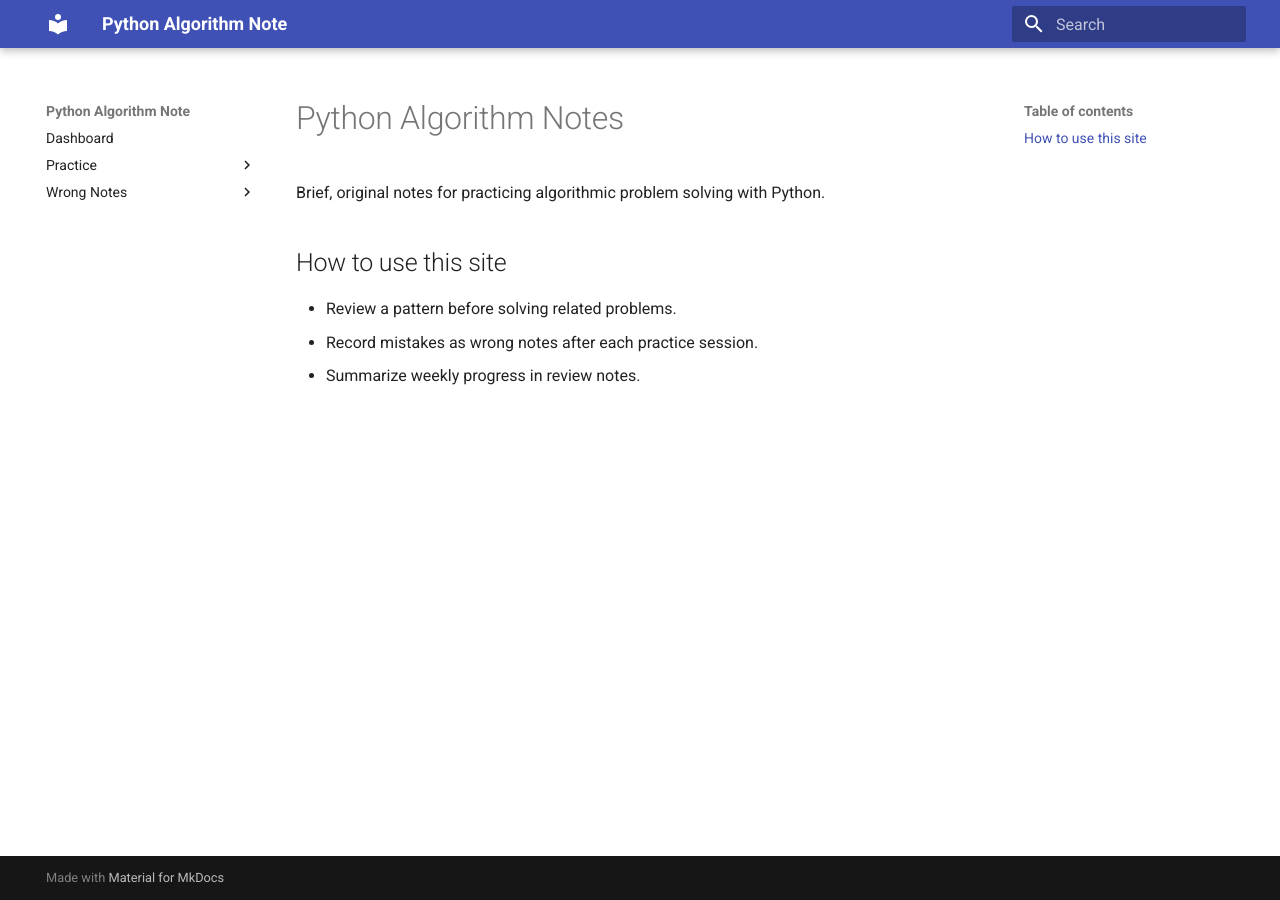
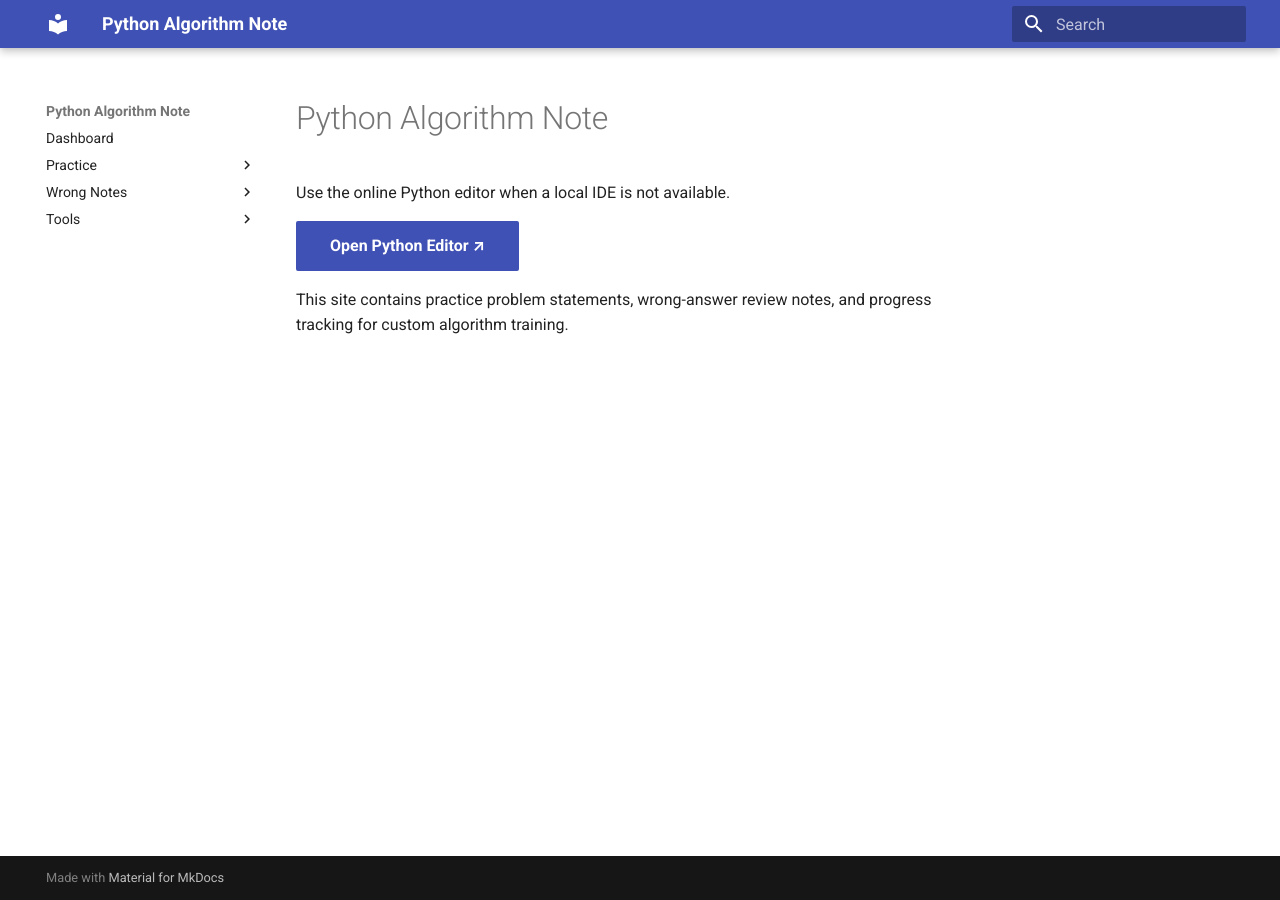
Before and after one commit to epyi12345/python-algorithm-note, an MkDocs documentation site: the page built from docs/index.md, in a window 1280 px wide. Built offline with MkDocs 1.6.1 and Material for MkDocs 9.7.7, drawn with Linux system fonts in a browser that asks for light colours.

Commit message:
Add OneCompiler quick access buttons
Add Tools -> Python Editor external link in MkDocs nav.

Add home page CTA button and note in docs/index.md.

Add Online Editor section + button to all current practice problem pages.

Keep Markdown attribute support (attr_list) intact.

```diff
--- a/docs/index.md
+++ b/docs/index.md
@@ -1,9 +1,7 @@
-# Python Algorithm Notes
+# Python Algorithm Note
 
-Brief, original notes for practicing algorithmic problem solving with Python.
+Use the online Python editor when a local IDE is not available.
 
-## How to use this site
+[Open Python Editor ↗](https://onecompiler.com/python){ .md-button .md-button--primary target="_blank" rel="noopener" }
 
-- Review a pattern before solving related problems.
-- Record mistakes as wrong notes after each practice session.
-- Summarize weekly progress in review notes.
+This site contains practice problem statements, wrong-answer review notes, and progress tracking for custom algorithm training.
--- a/mkdocs.yml
+++ b/mkdocs.yml
@@ -11,6 +11,8 @@ nav:
   - Wrong Notes:
       - 0001. Order Settlement: wrong-notes/0001-order-settlement.md
       - 0002. Popular Products: wrong-notes/0002-popular-products.md
+  - Tools:
+      - Python Editor: https://onecompiler.com/python
 extra_css:
   - stylesheets/extra.css
 markdown_extensions:
```
Also changed, not shown: docs/practice/0001-order-settlement.md (+7 -0 lines), docs/practice/0002-popular-products.md (+7 -0 lines), docs/practice/0003-range-sales-query.md (+7 -0 lines).
